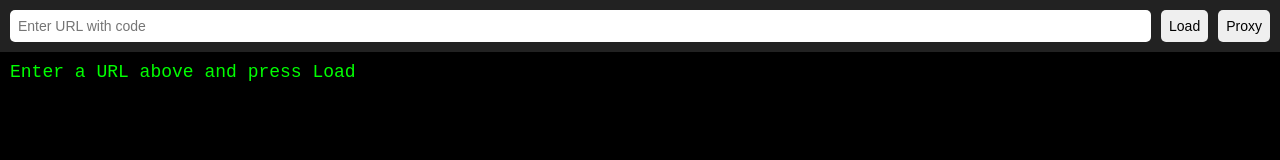
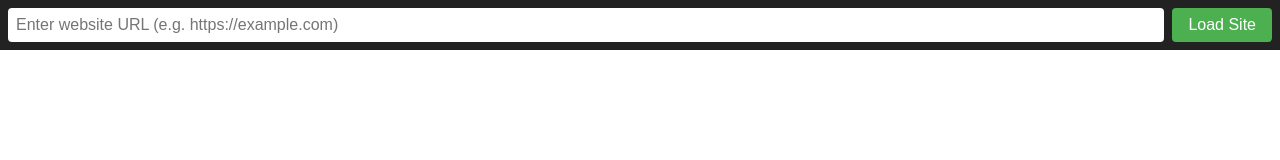
Before and after one commit to updatetesting1234/Scriot, a plain HTML site: page index.html in a window 1280 px wide. Drawn offline with Linux system fonts and the light colour scheme.

Commit message:
index.html

```diff
--- a/index.html
+++ b/index.html
@@ -1,125 +1,88 @@
 <!DOCTYPE html>
-<html lang="en">
+<html>
 <head>
   <meta charset="UTF-8">
-  <title>Code Loader</title>
-  <meta name="viewport" content="width=device-width, initial-scale=1.0, maximum-scale=1.0, user-scalable=no">
-
+  <title>Website Loader with Cookies</title>
   <style>
-    body {
+    html, body {
       margin: 0;
       padding: 0;
-      font-family: monospace, sans-serif;
-      background: #111;
-      color: #eee;
+      height: 100%;
+      width: 100%;
+      overflow: hidden;
+      font-family: Arial, sans-serif;
+    }
+
+    #controls {
+      position: absolute;
+      top: 0;
+      left: 0;
+      width: 100%;
+      background: #222;
+      padding: 8px;
+      box-sizing: border-box;
+      z-index: 10;
       display: flex;
-      flex-direction: column;
-      height: 100vh;
-      overflow: hidden;
+      gap: 8px;
     }
-    header {
-      background: #222;
-      padding: 10px;
-      flex-shrink: 0;
-      display: flex;
-      gap: 10px;
+
+    #urlInput {
+      flex: 1;
+      padding: 8px;
+      font-size: 16px;
+      border: none;
+      border-radius: 4px;
     }
-    input, button {
-      padding: 8px;
-      font-size: 14px;
-      border-radius: 5px;
+
+    #loadBtn {
+      padding: 8px 16px;
+      font-size: 16px;
+      background: #4CAF50;
+      color: white;
       border: none;
+      border-radius: 4px;
+      cursor: pointer;
     }
-    input {
-      flex-grow: 1;
-    }
-    #output {
-      flex-grow: 1;
-      background: #000;
-      color: #0f0;
-      padding: 10px;
-      font-size: clamp(10px, 3vw, 18px); /* scales text on mobile */
-      overflow-y: auto;
-      white-space: pre-wrap;
-    }
-    iframe {
+
+    #proxyFrame {
+      position: absolute;
+      top: 48px; /* height of control bar */
+      left: 0;
+      width: 100%;
+      height: calc(100% - 48px);
       border: none;
-      width: 100%;
-      height: 100%;
-    }
-    #viewer {
-      flex-grow: 1;
-      display: none;
     }
   </style>
 </head>
 <body>
-  <header>
-    <input id="urlInput" type="text" placeholder="Enter URL with code">
-    <button onclick="loadCode()">Load</button>
-    <button onclick="proxyMode()">Proxy</button>
-  </header>
+  <div id="controls">
+    <input type="text" id="urlInput" placeholder="Enter website URL (e.g. https://example.com)">
+    <button id="loadBtn">Load Site</button>
+  </div>
 
-  <div id="output">Enter a URL above and press Load</div>
-  <div id="viewer"><iframe id="codeFrame"></iframe></div>
+  <iframe id="proxyFrame"></iframe>
 
   <script>
-    async function loadCode() {
-      const url = document.getElementById("urlInput").value.trim();
-      const output = document.getElementById("output");
-      const viewer = document.getElementById("viewer");
-      const frame = document.getElementById("codeFrame");
+    const input = document.getElementById("urlInput");
+    const button = document.getElementById("loadBtn");
+    const frame = document.getElementById("proxyFrame");
 
-      output.style.display = "block";
-      viewer.style.display = "none";
+    function loadSite() {
+      let url = input.value.trim();
+      if (!url) return;
 
-      if (!url) {
-        output.textContent = "⚠️ Please enter a URL.";
-        return;
+      // Add https:// if missing
+      if (!/^https?:\/\//i.test(url)) {
+        url = "https://" + url;
       }
 
-      try {
-        const response = await fetch(url);
-        if (!response.ok) throw new Error(`HTTP ${response.status} ${response.statusText}`);
-
-        const text = await response.text();
-
-        // Try to detect hidden <script> blocks or inline code
-        const scripts = [...text.matchAll(/<script[^>]*>([\s\S]*?)<\/script>/gi)].map(m => m[1]);
-        let hiddenCode = scripts.length ? scripts.join("\n\n---SCRIPT---\n\n") : "No <script> tags found.";
-
-        // Show preview
-        output.textContent =
-          "✅ Code loaded successfully.\n\n" +
-          "=== Raw Content (first 500 chars) ===\n" +
-          text.substring(0, 500) + "\n...\n\n" +
-          "=== Extracted Scripts ===\n" + hiddenCode;
-
-        // Allow fullscreen rendering
-        frame.srcdoc = text;
-        output.style.display = "none";
-        viewer.style.display = "block";
-
-      } catch (err) {
-        output.textContent = "❌ Error loading code:\n" + err.message;
-      }
+      frame.src = url;
     }
 
-    function proxyMode() {
-      const url = document.getElementById("urlInput").value.trim();
-      const output = document.getElementById("output");
-      const viewer = document.getElementById("viewer");
-      const frame = document.getElementById("codeFrame");
-
-      if (!url) {
-        output.textContent = "⚠️ Please enter a URL.";
-        return;
-      }
-
-      output.style.display = "none";
-      viewer.style.display = "block";
-      frame.src = url; // Acts as a proxy viewer
-    }
+    button.addEventListener("click", loadSite);
+    input.addEventListener("keypress", e => {
+      if (e.key === "Enter") loadSite();
+    });
   </script>
 </body>
 </html>
```
